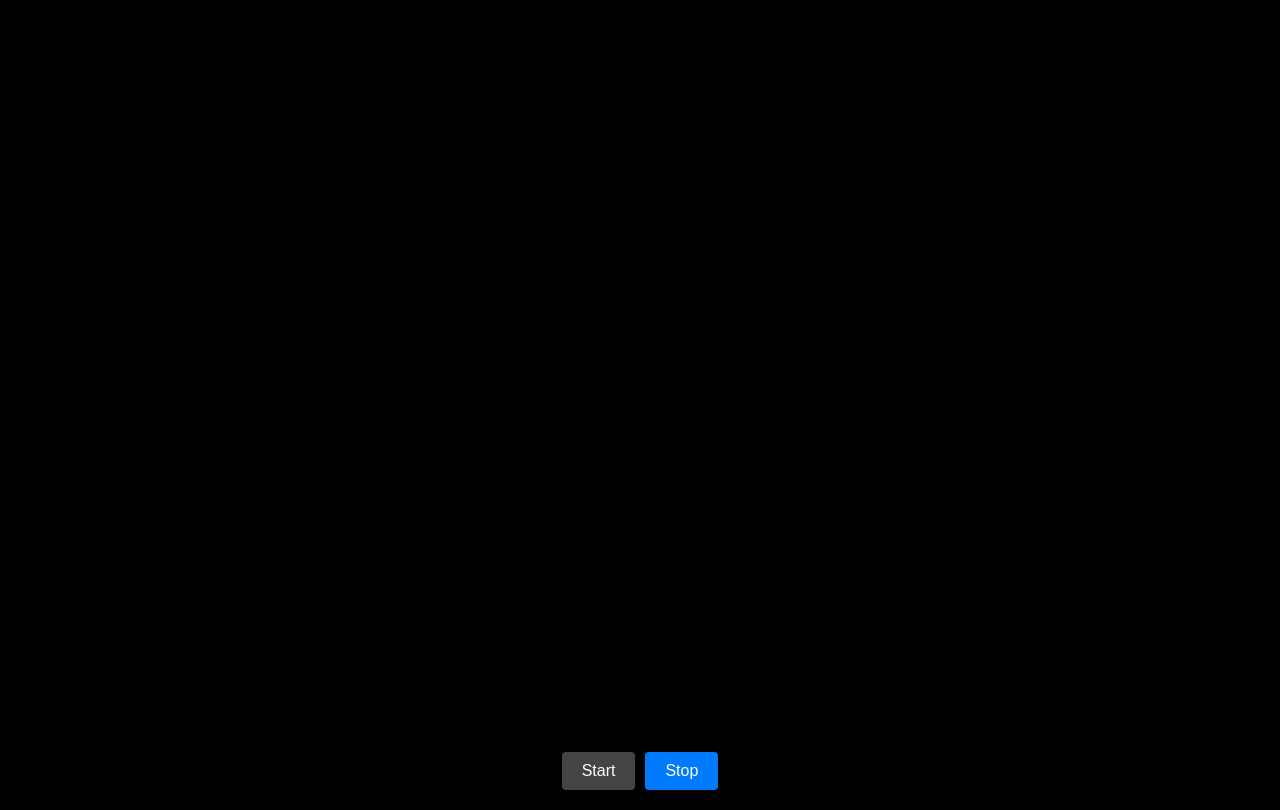
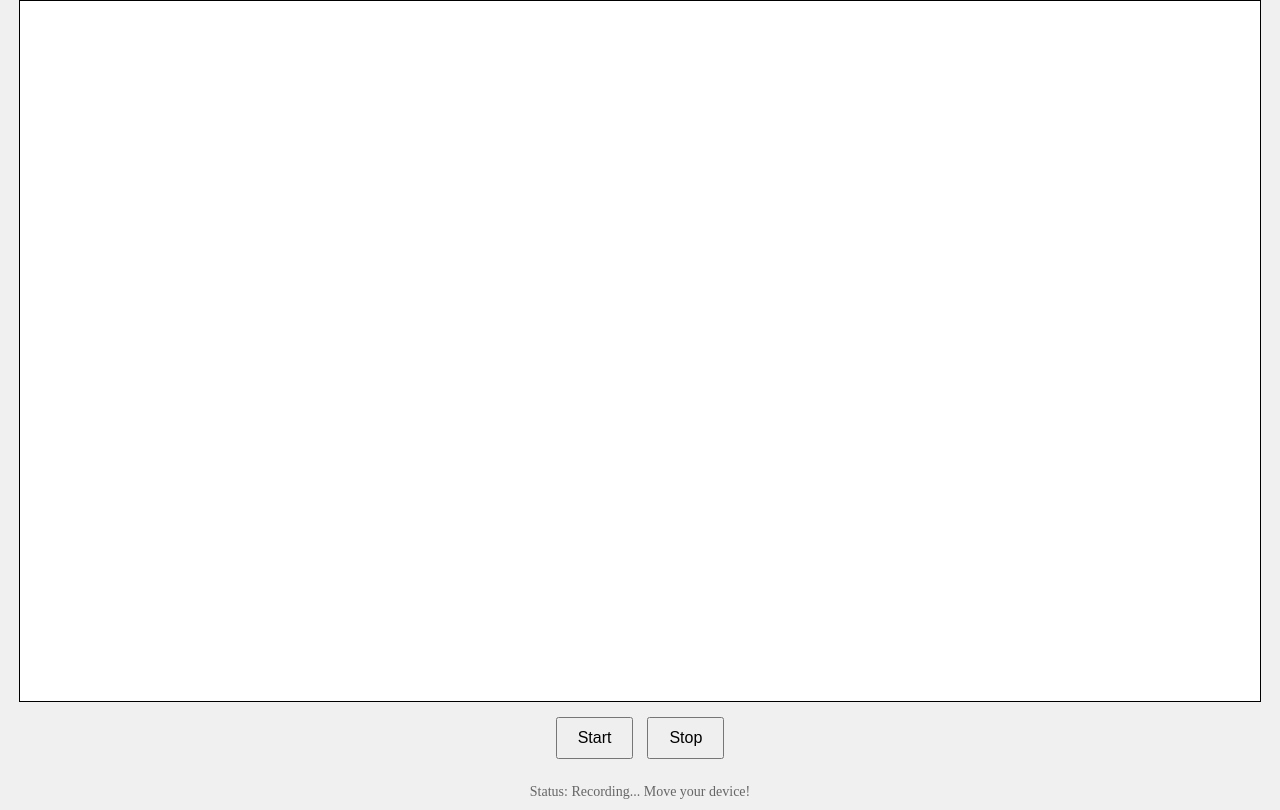
Before and after one commit to ajitavm/tilt-pen-webapp, a plain HTML site: page step1.html in a window 1280 px wide. Both pictures are taken after a click on the button "Start". Drawn offline with Linux system fonts and the light colour scheme.

Commit message:
Update step1.html

```diff
--- a/step1.html
+++ b/step1.html
@@ -3,124 +3,191 @@
 <head>
     <meta charset="UTF-8">
     <meta name="viewport" content="width=device-width, initial-scale=1.0">
-    <title>Accelerometer Drawing Demo</title>
+    <title>Accelerometer Drawing WebApp</title>
     <style>
         body {
             margin: 0;
             overflow: hidden;
-            font-family: Arial, sans-serif;
-            background: #000;
+            display: flex;
+            flex-direction: column;
+            align-items: center;
+            background-color: #f0f0f0;
         }
         #canvas {
-            position: absolute;
-            top: 0;
-            left: 0;
-            width: 100vw;
-            height: 90vh;
-            z-index: 1;
+            border: 1px solid #000;
+            background-color: #fff;
         }
         #controls {
-            position: fixed;
-            bottom: 10px;
-            width: 100%;
-            display: flex;
-            justify-content: center;
-            gap: 10px;
+            margin: 10px;
         }
         button {
             padding: 10px 20px;
+            margin: 5px;
             font-size: 16px;
-            border: none;
-            border-radius: 4px;
-            background-color: #007bff;
-            color: white;
             cursor: pointer;
         }
-        button:disabled {
-            background-color: #444;
+        #status {
+            margin: 10px;
+            font-size: 14px;
+            color: #666;
         }
     </style>
 </head>
 <body>
     <canvas id="canvas"></canvas>
     <div id="controls">
-        <button id="startBtn">Start</button>
-        <button id="stopBtn" disabled>Stop</button>
+        <button id="start">Start</button>
+        <button id="stop">Stop</button>
     </div>
+    <div id="status">Status: Ready</div>
+
     <script>
         const canvas = document.getElementById('canvas');
         const ctx = canvas.getContext('2d');
-        // Resize the canvas to fill the viewport
-        function resize() {
-            canvas.width = window.innerWidth;
-            canvas.height = window.innerHeight * 0.9;
+        const status = document.getElementById('status');
+
+        // Set canvas size
+        canvas.width = window.innerWidth - 40;
+        canvas.height = window.innerHeight - 100;
+
+        let isRecording = false;
+        let lastTime = 0;
+        let position = { x: canvas.width / 2, y: canvas.height / 2 };
+        let velocity = { x: 0, y: 0 };
+        let acceleration = { x: 0, y: 0 };
+        let rafId = null;
+
+        // High-pass filter constants to reduce drift (simple alpha = 0.8)
+        const alpha = 0.8;
+        let gravity = { x: 0, y: 0, z: 0 };
+
+        function updateStatus(message) {
+            status.textContent = `Status: ${message}`;
         }
-        window.addEventListener('resize', resize);
-        resize();
 
-        // Recording state
-        let isRecording = false;
-        let velX = 0;
-        let velY = 0;
-        let posX = 0;
-        let posY = 0;
-        let lastTime = null;
+        async function requestPermission() {
+            if (typeof DeviceMotionEvent.requestPermission === 'function') {
+                try {
+                    const permission = await DeviceMotionEvent.requestPermission();
+                    if (permission !== 'granted') {
+                        updateStatus('Permission denied');
+                        return false;
+                    }
+                } catch (error) {
+                    updateStatus('Error requesting permission');
+                    return false;
+                }
+            }
+            return true;
+        }
 
-        const startBtn = document.getElementById('startBtn');
-        const stopBtn = document.getElementById('stopBtn');
+        function handleMotion(event) {
+            if (event.accelerationIncludingGravity) {
+                let acc = event.accelerationIncludingGravity;
 
-        startBtn.addEventListener('click', () => {
+                // Apply high-pass filter to remove gravity
+                gravity.x = alpha * gravity.x + (1 - alpha) * acc.x;
+                gravity.y = alpha * gravity.y + (1 - alpha) * acc.y;
+                gravity.z = alpha * gravity.z + (1 - alpha) * acc.z;
+
+                acceleration.x = acc.x - gravity.x;
+                acceleration.y = acc.y - gravity.y;
+                // Ignore z for 2D drawing
+
+                // Debug: Log acceleration
+                console.log(`Acc: x=${acceleration.x.toFixed(2)}, y=${acceleration.y.toFixed(2)}`);
+                updateStatus(`Recording... Acc: x=${acceleration.x.toFixed(2)}, y=${acceleration.y.toFixed(2)}`);
+            } else if (event.acceleration) {
+                acceleration.x = event.acceleration.x;
+                acceleration.y = event.acceleration.y;
+
+                // Debug: Log acceleration
+                console.log(`Acc: x=${acceleration.x.toFixed(2)}, y=${acceleration.y.toFixed(2)}`);
+                updateStatus(`Recording... Acc: x=${acceleration.x.toFixed(2)}, y=${acceleration.y.toFixed(2)}`);
+            } else {
+                acceleration.x = 0;
+                acceleration.y = 0;
+            }
+        }
+
+        function drawLoop(time) {
+            if (!isRecording) return;
+
+            if (lastTime === 0) {
+                lastTime = time;
+            }
+            const dt = (time - lastTime) / 1000; // seconds
+            lastTime = time;
+
+            // Integrate acceleration to velocity
+            velocity.x += acceleration.x * dt;
+            velocity.y += acceleration.y * dt;
+
+            // Dampen velocity to reduce drift
+            velocity.x *= 0.95;
+            velocity.y *= 0.95;
+
+            // Integrate velocity to position (scale for visibility, increased sensitivity)
+            const scale = 50; // Increased from 10 to 50 for more sensitivity
+            const deltaX = velocity.x * dt * scale;
+            const deltaY = velocity.y * dt * scale;
+            position.x += deltaX;
+            position.y += deltaY;
+
+            // Clamp position to canvas bounds
+            position.x = Math.max(0, Math.min(canvas.width, position.x));
+            position.y = Math.max(0, Math.min(canvas.height, position.y));
+
+            // Draw line if there's movement
+            if (Math.abs(deltaX) > 0.1 || Math.abs(deltaY) > 0.1) {
+                ctx.beginPath();
+                ctx.moveTo(position.x - deltaX, position.y - deltaY);
+                ctx.lineTo(position.x, position.y);
+                ctx.strokeStyle = '#000';
+                ctx.lineWidth = 2;
+                ctx.stroke();
+            }
+
+            rafId = requestAnimationFrame(drawLoop);
+        }
+
+        document.getElementById('start').addEventListener('click', async () => {
+            if (isRecording) return;
+
+            const permitted = await requestPermission();
+            if (!permitted) return;
+
+            // Reset
+            ctx.clearRect(0, 0, canvas.width, canvas.height);
+            position = { x: canvas.width / 2, y: canvas.height / 2 };
+            velocity = { x: 0, y: 0 };
+            acceleration = { x: 0, y: 0 };
+            gravity = { x: 0, y: 0, z: 0 };
+            lastTime = 0;
+
+            window.addEventListener('devicemotion', handleMotion);
             isRecording = true;
-            startBtn.disabled = true;
-            stopBtn.disabled = false;
-            velX = 0;
-            velY = 0;
-            posX = 0;
-            posY = 0;
-            lastTime = Date.now();
-            // Begin a new path starting from the center
-            ctx.strokeStyle = '#00ff00';
-            ctx.lineWidth = 2;
-            ctx.lineCap = 'round';
-            ctx.beginPath();
-            ctx.moveTo(canvas.width / 2, canvas.height / 2);
+            rafId = requestAnimationFrame(drawLoop);
+            updateStatus('Recording... Move your device!');
         });
 
-        stopBtn.addEventListener('click', () => {
+        document.getElementById('stop').addEventListener('click', () => {
+            if (!isRecording) return;
+
+            window.removeEventListener('devicemotion', handleMotion);
             isRecording = false;
-            startBtn.disabled = false;
-            stopBtn.disabled = true;
+            cancelAnimationFrame(rafId);
+            updateStatus('Stopped');
         });
 
-        window.addEventListener('devicemotion', (event) => {
-            if (!isRecording) return;
-            const currentTime = Date.now();
-            if (lastTime === null) {
-                lastTime = currentTime;
-                return;
-            }
-            const dt = (currentTime - lastTime) / 1000;
-            lastTime = currentTime;
-            const accel = event.acceleration || event.accelerationIncludingGravity;
-            if (!accel) return;
-            const ax = accel.x || 0;
-            const ay = accel.y || 0;
-            // Integrate acceleration to velocity and position
-            velX += ax * dt;
-            velY += ay * dt;
-            posX += velX * dt;
-            posY += velY * dt;
-            // Apply damping to reduce drift
-            const damping = 0.98;
-            velX *= damping;
-            velY *= damping;
-            // Convert meters to pixels with a scale factor
-            const scale = 50;
-            const drawX = canvas.width / 2 + posX * scale;
-            const drawY = canvas.height / 2 + posY * scale;
-            ctx.lineTo(drawX, drawY);
-            ctx.stroke();
-        });
+        // No initial crosshair to avoid confusion
+        // ctx.beginPath();
+        // ctx.moveTo(canvas.width / 2 - 10, canvas.height / 2);
+        // ctx.lineTo(canvas.width / 2 + 10, canvas.height / 2);
+        // ctx.moveTo(canvas.width / 2, canvas.height / 2 - 10);
+        // ctx.lineTo(canvas.width / 2, canvas.height / 2 + 10);
+        // ctx.strokeStyle = '#ccc';
+        // ctx.stroke();
     </script>
 </body>
 </html>
```
